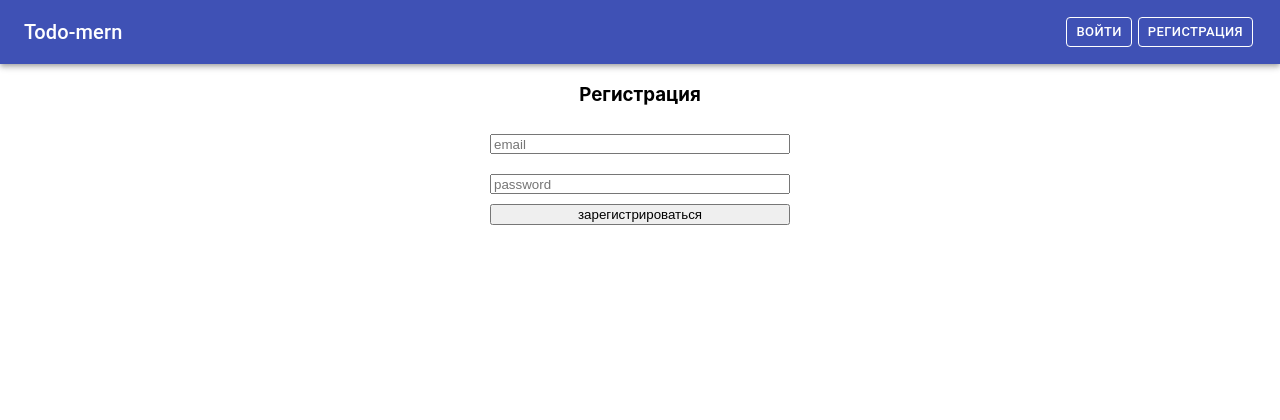
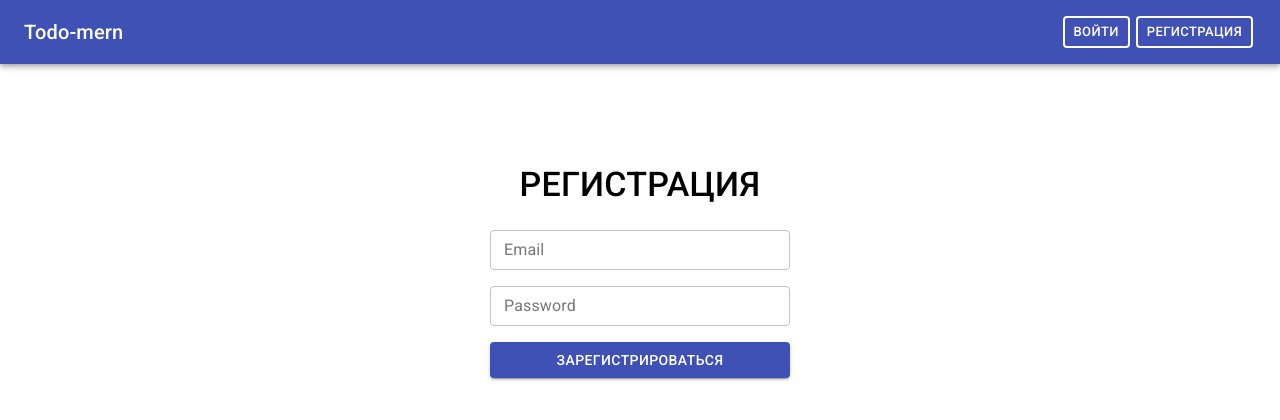
Before and after one commit to Pavel-Sol/todo-mern, a React (Create React App) app in the folder client/: page /registration in a window 1280 px wide. Shown: the top 420 px of the page. Built offline with nearby package versions, Linux system fonts and the light colour scheme; no server answers.

Commit message:
стили для компонент signin signup

```diff
--- a/client/public/index.html
+++ b/client/public/index.html
@@ -24,6 +24,7 @@
       work correctly both with client-side routing and a non-root public URL.
       Learn how to configure a non-root public URL by running `npm run build`.
     -->
+    <link rel="stylesheet" href="https://fonts.googleapis.com/css?family=Roboto:300,400,500,700&display=swap" />
     <title>React App</title>
   </head>
   <body>
--- a/client/src/components/Navbar/style.js
+++ b/client/src/components/Navbar/style.js
@@ -7,7 +7,7 @@ export const useStyles = makeStyles((theme) => ({
     justifyContent: 'space-between',
   },
   button: {
-    border: '1px solid #fff',
+    border: '2px solid #fff',
     color: '#fff',
     margin: '3px',
   },
--- a/client/src/components/Router.jsx
+++ b/client/src/components/Router.jsx
@@ -1,8 +1,8 @@
 import React from 'react'
 import { useSelector } from 'react-redux';
 import {Switch, Redirect, Route} from 'react-router-dom'
-import SignIn from './SignIn'
-import SignUp from './SignUp'
+import SignIn from './SignIn/SignIn'
+import SignUp from './SignUp/SignUp'
 import Main from './Main'
 
 
--- a/client/src/components/SignIn.jsx
+++ /dev/null
@@ -1,32 +0,0 @@
-import { useDispatch } from 'react-redux';
-import { useState} from 'react';
-
-import {login} from './../srore/actions/authActions'
-
-const SignIn = () => {
-   const [email, setEmail] = useState('');
-   const [password, setPassword] = useState('');
-
-   const dispatch = useDispatch()
-
-   const loginHandler = (e) => {
-      e.preventDefault();
-      dispatch(login(email, password))
-      // занулить поля
-    };
-
-
-
-   return (
-      <div className='container'>
-         <h3>Login</h3>
-            <form action="" onSubmit={loginHandler}>
-               <input onChange={(e) => setEmail(e.target.value)} type="email" placeholder='email' value={email}/>
-               <input onChange={(e) => setPassword(e.target.value)} type="text" placeholder='password' value={password}/>
-               <button type='submit'>войти</button>
-            </form>
-      </div>
-   )
-}
-
-export default SignIn
--- /dev/null
+++ b/client/src/components/SignIn/SignIn.jsx
@@ -0,0 +1,70 @@
+import { Button, Container, TextField, Typography } from '@material-ui/core';
+import { useDispatch } from 'react-redux';
+import { useState} from 'react';
+
+import {login} from '../../srore/actions/authActions'
+import {useStyles} from './style'
+
+const SignIn = () => {
+   const classes = useStyles()
+   const [email, setEmail] = useState('');
+   const [password, setPassword] = useState('');
+
+   const dispatch = useDispatch()
+
+   const loginHandler = (e) => {
+      e.preventDefault();
+      dispatch(login(email, password))
+      // занулить поля
+    };
+
+
+
+   // return (
+   //    <div className='container'>
+   //       <h3>Login</h3>
+   //          <form action="" onSubmit={loginHandler}>
+   //             <input onChange={(e) => setEmail(e.target.value)} type="email" placeholder='email' value={email}/>
+   //             <input onChange={(e) => setPassword(e.target.value)} type="text" placeholder='password' value={password}/>
+   //             <button type='submit'>войти</button>
+   //          </form>
+   //    </div>
+   // )
+
+   return (
+      <Container>
+         <div className={classes.wrapper}>
+            <Typography className={classes.title} variant="h4" component="h1">Login</Typography>
+            <form className={classes.form} action="" onSubmit={loginHandler}>
+               <TextField
+                  className={classes.input}
+                  onChange={(e) => setEmail(e.target.value)}
+                  id="outlined-basic"
+                  label="Email"
+                  variant="outlined"
+                  value={email}
+                  type='email'
+                  size='small'
+               />
+               <TextField
+                  className={classes.input}
+                  onChange={(e) => setPassword(e.target.value)}
+                  id="outlined-basic"
+                  label="Password"
+                  variant="outlined"
+                  value={password}
+                  type='password'
+                  size='small'
+               />
+
+               <Button
+                   type='submit'variant="contained" color="primary">
+                  войти
+               </Button>
+            </form>
+         </div>
+      </Container>
+   )
+}
+
+export default SignIn
--- /dev/null
+++ b/client/src/components/SignIn/style.js
@@ -0,0 +1,24 @@
+import { makeStyles } from '@material-ui/core';
+
+export const useStyles = makeStyles((theme) => ({
+  wrapper: {
+    maxWidth: '600px',
+    margin: '0px auto',
+    textAlign: 'center',
+    marginTop: '100px',
+  },
+  title: {
+    textTransform: 'uppercase',
+    fontWeight: 500,
+    marginBottom: theme.spacing(3),
+  },
+  form: {
+    display: 'flex',
+    flexDirection: 'column',
+    maxWidth: 300,
+    margin: '0px auto',
+  },
+  input: {
+    marginBottom: theme.spacing(2),
+  },
+}));
--- a/client/src/components/SignUp.jsx
+++ /dev/null
@@ -1,33 +0,0 @@
-
-import { useSelector, useDispatch } from 'react-redux';
-import { useState} from 'react';
-
-import {registration} from './../srore/actions/authActions'
-
-const SignUp = () => {
-   const [email, setEmail] = useState('');
-   const [password, setPassword] = useState('');
-
-   const dispatch = useDispatch()
-
-   const registrationHandler = (e) => {
-      e.preventDefault();
-      dispatch(registration(email, password))
-      // занулить поля
-    };
-
-
-
-   return (
-      <div className='container'>
-         <h3>Регистрация</h3>
-            <form action="" onSubmit={registrationHandler}>
-               <input onChange={(e) => setEmail(e.target.value)} type="email" placeholder='email' value={email}/>
-               <input onChange={(e) => setPassword(e.target.value)} type="text" placeholder='password' value={password}/>
-               <button type='submit'>зарегистрироваться</button>
-            </form>
-      </div>
-   )
-}
-
-export default SignUp
--- /dev/null
+++ b/client/src/components/SignUp/SignUp.jsx
@@ -0,0 +1,59 @@
+import { Button, Container, TextField, Typography } from '@material-ui/core';
+import { useDispatch } from 'react-redux';
+import { useState} from 'react';
+
+import {registration} from '../../srore/actions/authActions'
+import {useStyles} from './style'
+
+const SignUp = () => {
+   const classes = useStyles()
+   const [email, setEmail] = useState('');
+   const [password, setPassword] = useState('');
+
+   const dispatch = useDispatch()
+
+   const registrationHandler = (e) => {
+      e.preventDefault();
+      dispatch(registration(email, password))
+      setEmail('')
+      setPassword('')
+    };
+
+
+   return (
+      <Container>
+         <div className={classes.wrapper}>
+            <Typography className={classes.title} variant="h4" component="h1">Регистрация</Typography>
+            <form className={classes.form} action="" onSubmit={registrationHandler}>
+               <TextField
+                  className={classes.input}
+                  onChange={(e) => setEmail(e.target.value)}
+                  id="outlined-basic"
+                  label="Email"
+                  variant="outlined"
+                  value={email}
+                  type='email'
+                  size='small'
+               />
+               <TextField
+                  className={classes.input}
+                  onChange={(e) => setPassword(e.target.value)}
+                  id="outlined-basic"
+                  label="Password"
+                  variant="outlined"
+                  value={password}
+                  type='password'
+                  size='small'
+               />
+
+               <Button
+                   type='submit'variant="contained" color="primary">
+                  зарегистрироваться
+               </Button>
+            </form>
+         </div>
+      </Container>
+   )
+}
+
+export default SignUp
--- /dev/null
+++ b/client/src/components/SignUp/style.js
@@ -0,0 +1,24 @@
+import { makeStyles } from '@material-ui/core';
+
+export const useStyles = makeStyles((theme) => ({
+  wrapper: {
+    maxWidth: '600px',
+    margin: '0px auto',
+    textAlign: 'center',
+    marginTop: '100px',
+  },
+  title: {
+    textTransform: 'uppercase',
+    fontWeight: 500,
+    marginBottom: theme.spacing(3),
+  },
+  form: {
+    display: 'flex',
+    flexDirection: 'column',
+    maxWidth: 300,
+    margin: '0px auto',
+  },
+  input: {
+    marginBottom: theme.spacing(2),
+  },
+}));
--- a/client/src/index.css
+++ b/client/src/index.css
@@ -24,34 +24,25 @@ code {
   margin: 0px auto;
   text-align: center;
 }
-.navbar {
+/* .navbar {
   width: 100%;
   background-color: rgb(179, 247, 171);
   box-shadow: 3px 3px 6px rgba(0, 0, 0, 0.5);
-}
+} */
 
-.navbar-content {
+/* .navbar-content {
   display: flex;
   justify-content: space-between;
   align-items: center;
   height: 80px;
-}
+} */
 
-.logo {
-  width: 60px;
-  height: 60px;
-}
-
-.logo img {
-  width: 100%;
-}
-
-form {
+/* form {
   display: flex;
   flex-direction: column;
   max-width: 300px;
   margin: 0px auto;
-}
+} */
 
 input {
   margin: 10px 0px;
```
